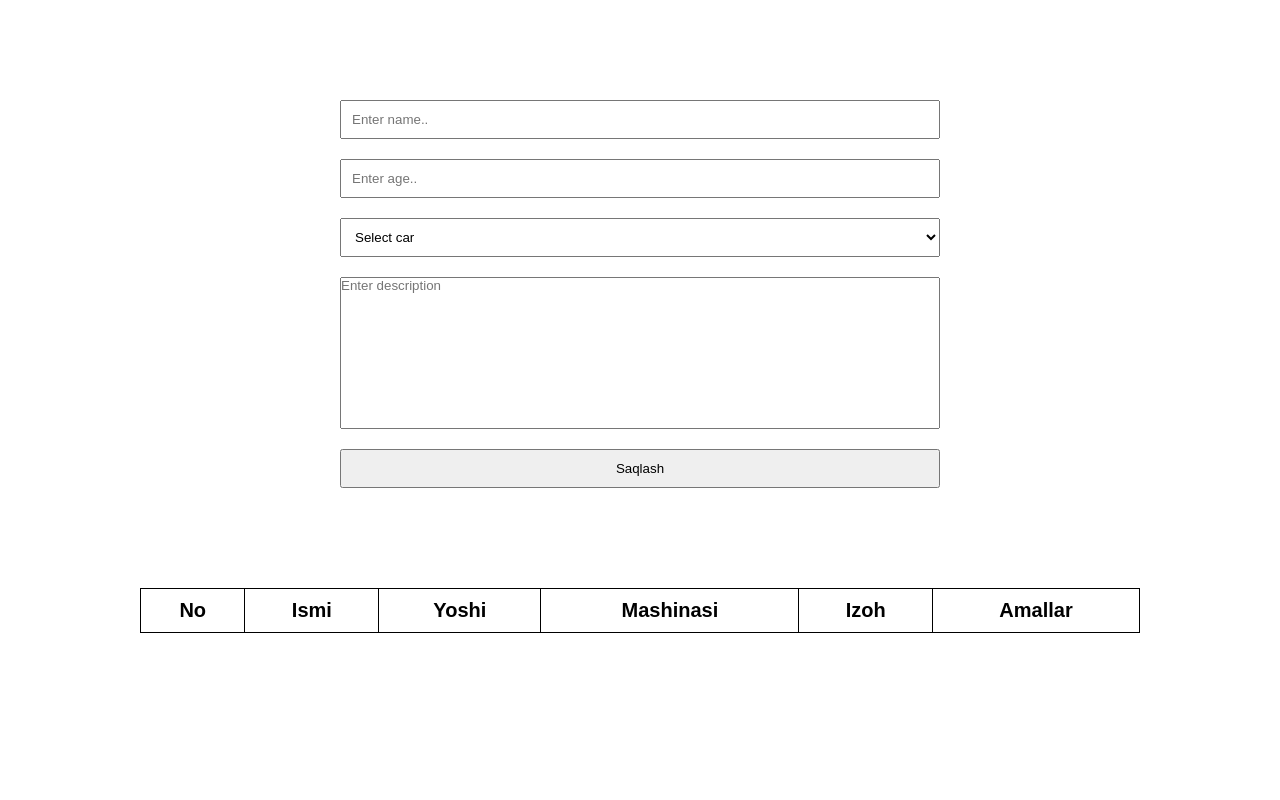
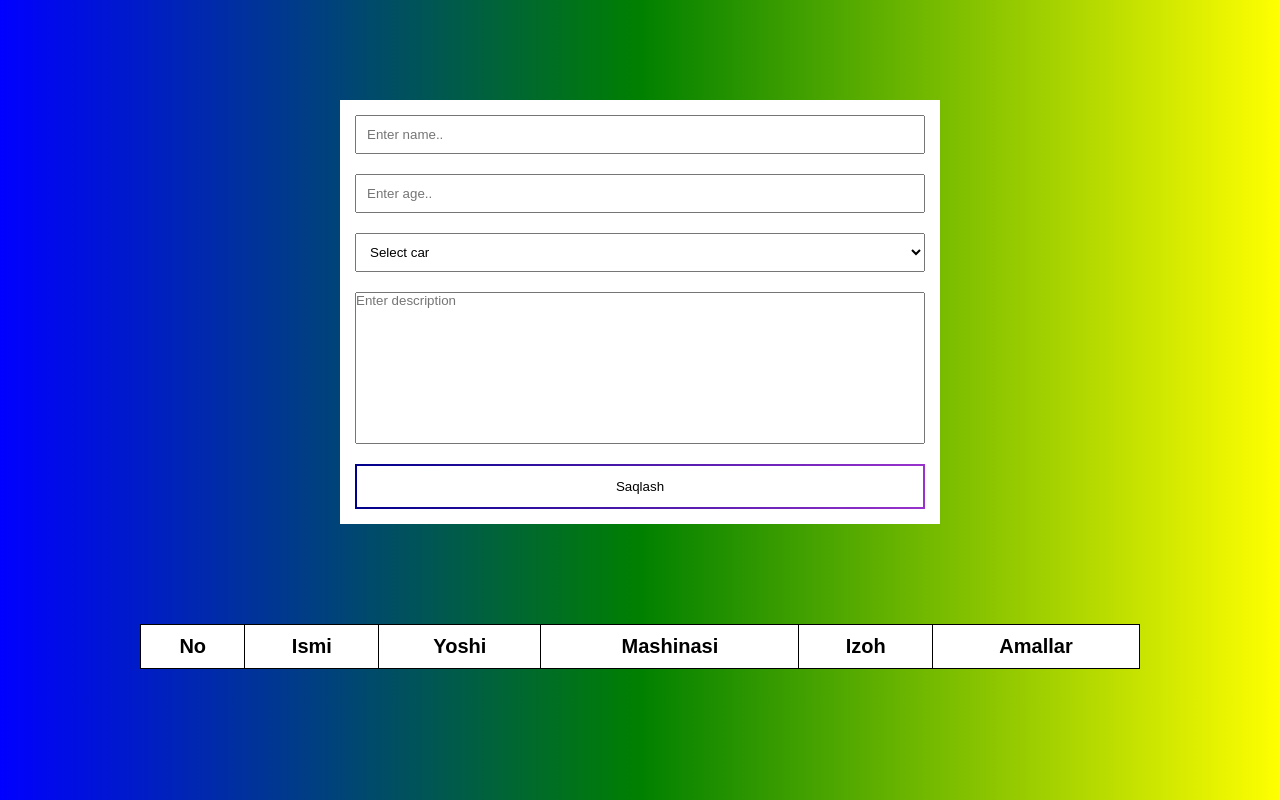
Before and after one commit to goziyev/5-oy-4-dars, a plain HTML site: page index.html in a window 1280 px wide. Drawn offline with Linux system fonts and the light colour scheme.

Commit message:
Task completed

```diff
--- a/index.html
+++ b/index.html
@@ -27,7 +27,9 @@
         rows="10"
         placeholder="Enter description"
       ></textarea>
-      <button id="btn">Saqlash</button>
+      <div class="gredient">
+      <button class="button" id="btn">Saqlash</button>
+      </div>
     </div>
 
     <table class="table">
--- a/script/script.js
+++ b/script/script.js
@@ -65,8 +65,8 @@ function createRow(user, index) {
               <td>${user.car}</td>
               <td>${user.desc}</td>
               <td>
-              <span class = "update">Update</span>
-              <span data-id = "item_${user.id}" class = "delate">Delate</span>
+              <span class = "update"> <img src="./img/update.png" width="30px'  alt=""></span>
+     <span data-id = "item_${user.id}" class = "delate">  <img src="./img/delate.png" width  =" 30px' alt=""></span>
               </td>
    </tr>
   `;
--- a/style/main.scss
+++ b/style/main.scss
@@ -4,9 +4,14 @@
     box-sizing: border-box;
     font-family: sans-serif;
 }
+body{
+    background:linear-gradient(to right,blue,green,yellow)
+}
 
 .form-wrapper{
+    background-color: white;
     width: 600px;
+    padding: 15px;
     margin:100px auto;
     display: flex;
     flex-direction: column;
@@ -19,7 +24,7 @@ input,select,button{
     padding: 10px;
 }
 .table{
-    border:1px solid black;
+    background-color: white;
     width: 1000px;
     margin:30px auto;
     border-collapse: collapse;
@@ -41,3 +46,14 @@ td .delate{
     cursor: pointer;
     margin-right: 20px;
 }
+.button{
+    border:none;
+    cursor: pointer;
+    border-radius: 15px;
+    padding: 13px;
+    border-width: 2px;
+    background:transparent;
+    width: 100%;
+    border-style: solid;
+    border-image: linear-gradient(to right, darkblue, darkorchid) 1;
+}
```
Also changed, not shown: css/main.css, img/delate.png (added), img/update.png (added), 1 other file.
